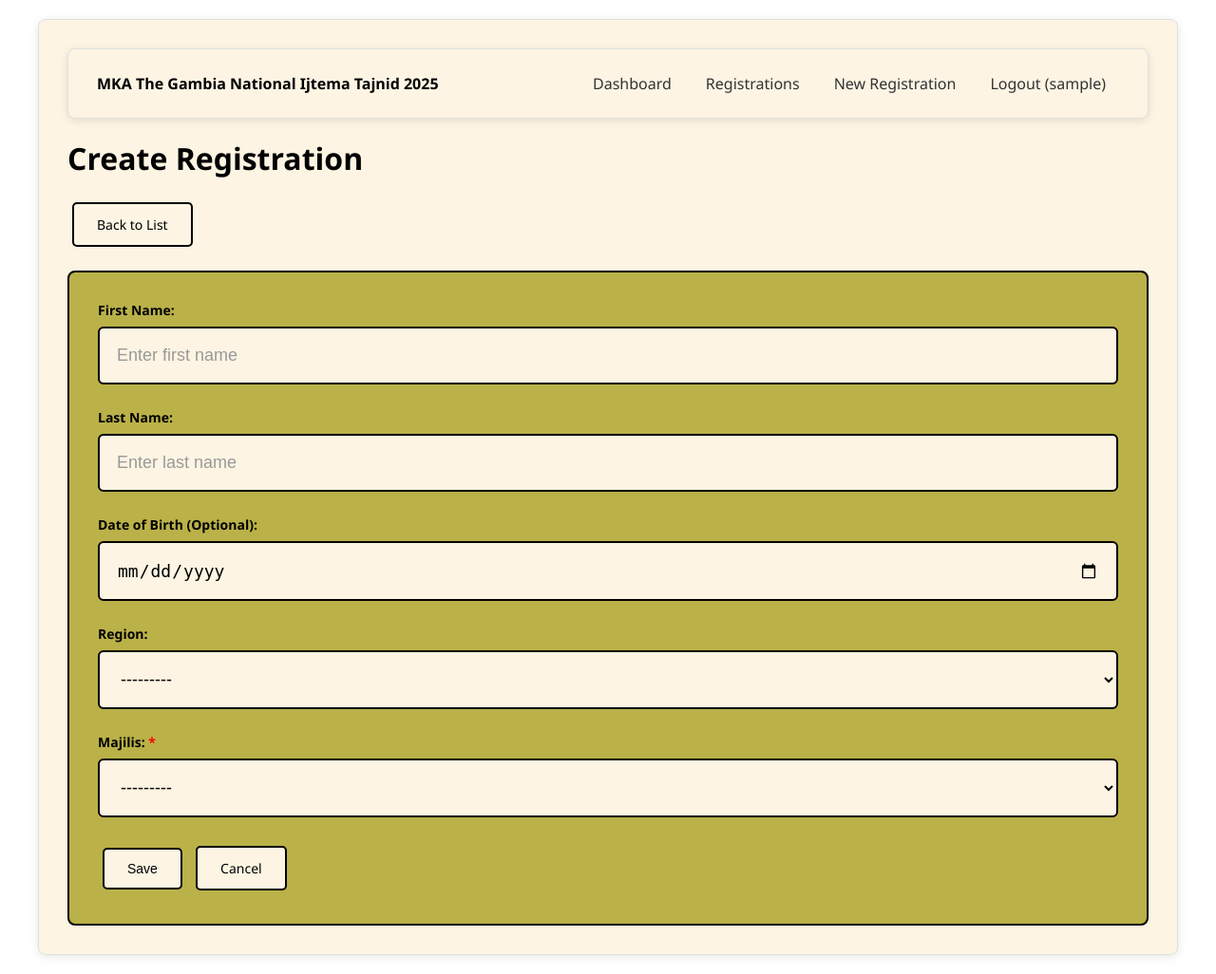
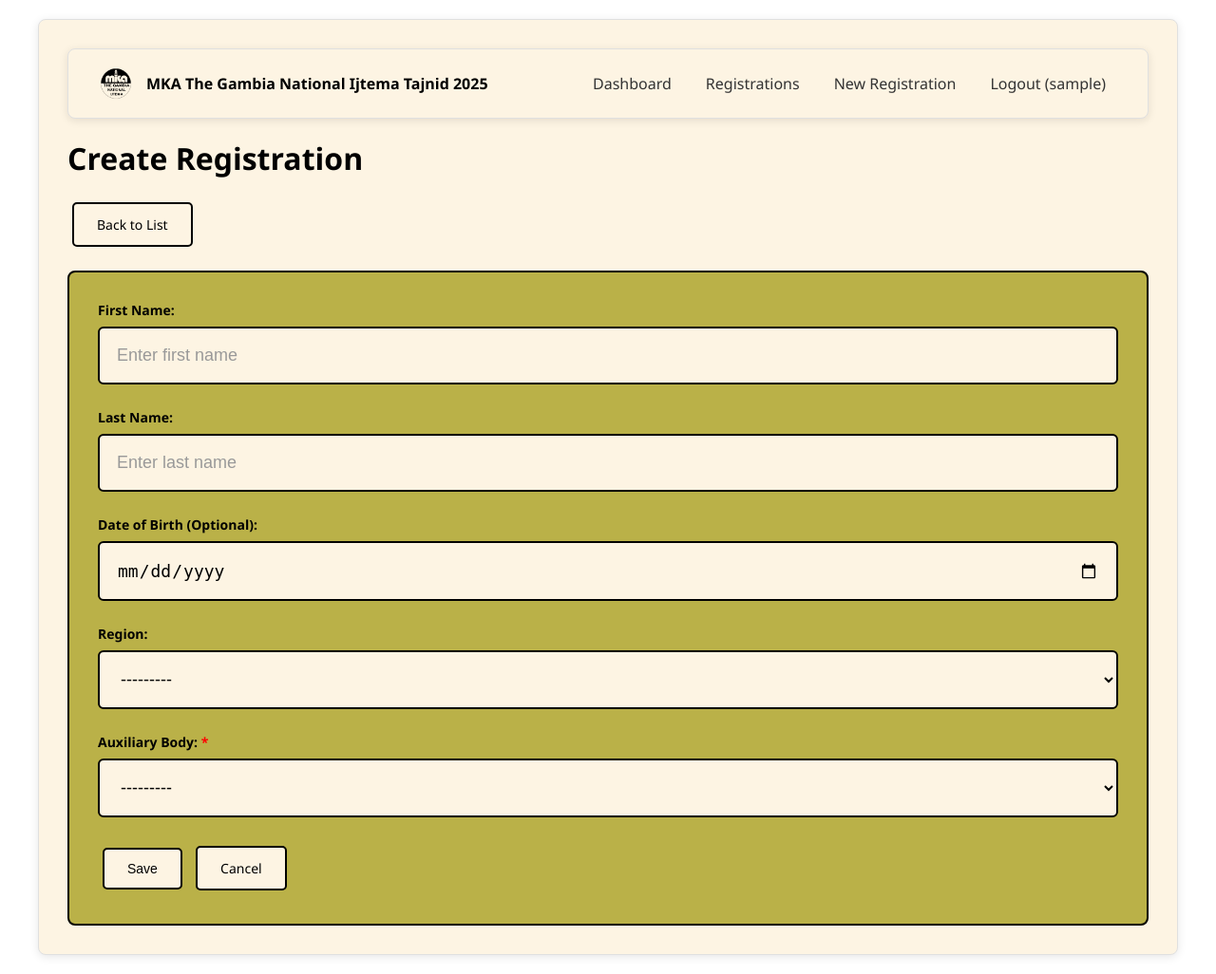
Before and after one commit to lonewolve24/mka_tajnid_2025, a Django app: page /registration/create/ in a window 1280 px wide. Shown: the whole page at 95% size. Run offline with Django 5.2, Linux system fonts and the light colour scheme; the visitor is signed in with stand-in values (Sample User, id 1).

Commit message:
Refactor registration model and forms to replace 'majilis' with 'auxiliary_body', update related views and templates for consistency. Enhance CSS for navbar and login page with logo integration, and add README for logo file guidelines.

```diff
--- a/static/css/style.css
+++ b/static/css/style.css
@@ -45,6 +45,20 @@ body {
     line-height: 1.3;
     flex: 0 1 auto;
     white-space: nowrap;
+    display: flex;
+    align-items: center;
+    gap: 12px;
+}
+
+.navbar-logo {
+    height: 40px;
+    width: 40px;
+    object-fit: contain;
+    flex-shrink: 0;
+}
+
+.navbar-brand-text {
+    line-height: 1.3;
 }
 
 .navbar-nav {
--- a/tagnid/admin.py
+++ b/tagnid/admin.py
@@ -4,8 +4,8 @@ from .models import Registration, Vitals
 
 @admin.register(Registration)
 class RegistrationAdmin(admin.ModelAdmin):
-    list_display = ['first_name', 'last_name', 'region', 'majilis', 'dob', 'age', 'created_at']
-    list_filter = ['region', 'majilis', 'created_at']
+    list_display = ['first_name', 'last_name', 'region', 'auxiliary_body', 'dob', 'age', 'created_at']
+    list_filter = ['region', 'auxiliary_body', 'created_at']
     search_fields = ['first_name', 'last_name']
     readonly_fields = ['age', 'created_at', 'updated_at']
     fieldsets = (
@@ -13,7 +13,7 @@ class RegistrationAdmin(admin.ModelAdmin):
             'fields': ('first_name', 'last_name', 'dob')
         }),
         ('Location & Organization', {
-            'fields': ('region', 'majilis')
+            'fields': ('region', 'auxiliary_body')
         }),
         ('Additional Information', {
             'fields': ('age', 'created_at', 'updated_at'),
--- a/tagnid/forms.py
+++ b/tagnid/forms.py
@@ -22,7 +22,7 @@ class CustomLoginForm(AuthenticationForm):
 class RegistrationForm(forms.ModelForm):
     class Meta:
         model = Registration
-        fields = ['first_name', 'last_name', 'dob', 'region', 'majilis']
+        fields = ['first_name', 'last_name', 'dob', 'region', 'auxiliary_body']
         widgets = {
             'first_name': forms.TextInput(attrs={
                 'class': 'form-control',
@@ -40,7 +40,7 @@ class RegistrationForm(forms.ModelForm):
             'region': forms.Select(attrs={
                 'class': 'form-control'
             }),
-            'majilis': forms.Select(attrs={
+            'auxiliary_body': forms.Select(attrs={
                 'class': 'form-control'
             }),
         }
@@ -50,7 +50,7 @@ class RegistrationForm(forms.ModelForm):
 
     def __init__(self, *args, **kwargs):
         super().__init__(*args, **kwargs)
-        self.fields['majilis'].required = True
+        self.fields['auxiliary_body'].required = True
         self.fields['dob'].required = False
 
 
--- a/tagnid/models.py
+++ b/tagnid/models.py
@@ -11,11 +11,11 @@ class Registration(models.Model):
         ('NBR1', 'NBR1'),
         ('NBR2', 'NBR2'),
         ('BANJUL_KOMBO', 'BANJUL KOMBO'),
-        ('FONI', 'Foni'),
+        ('FONI', 'FONI'),
     ]
 
-    MAJILIS_CHOICES = [
-        ('ATAFL', 'ATAFL'),
+    AUXILIARY_BODY_CHOICES = [
+        ('Atfal', 'Atfal'),
         ('Khuddam', 'Khuddam'),
         ('ANSAR', 'ANSAR'),
         ('GUEST', 'GUEST'),
@@ -25,7 +25,7 @@ class Registration(models.Model):
     last_name = models.CharField(max_length=100)
     dob = models.DateField(null=True, blank=True, verbose_name='Date of Birth')
     region = models.CharField(max_length=20, choices=REGION_CHOICES)
-    majilis = models.CharField(max_length=20, choices=MAJILIS_CHOICES)
+    auxiliary_body = models.CharField(max_length=20, choices=AUXILIARY_BODY_CHOICES, verbose_name='Auxiliary Body')
     created_at = models.DateTimeField(auto_now_add=True)
     updated_at = models.DateTimeField(auto_now=True)
 
--- a/tagnid/templates/tagnid/base.html
+++ b/tagnid/templates/tagnid/base.html
@@ -11,7 +11,10 @@
     <div class="container">
         {% if user.is_authenticated %}
         <nav class="navbar">
-            <a href="{% url 'tagnid:dashboard' %}" class="navbar-brand">MKA The Gambia National Ijtema Tajnid 2025</a>
+            <a href="{% url 'tagnid:dashboard' %}" class="navbar-brand">
+                <img src="{% static 'images/logo.png' %}" alt="MKA Logo" class="navbar-logo">
+                <span class="navbar-brand-text">MKA The Gambia National Ijtema Tajnid 2025</span>
+            </a>
             <ul class="navbar-nav">
                 <li><a href="{% url 'tagnid:dashboard' %}">Dashboard</a></li>
                 <li><a href="{% url 'tagnid:registration_list' %}">Registrations</a></li>
--- a/tagnid/templates/tagnid/login.html
+++ b/tagnid/templates/tagnid/login.html
@@ -9,7 +9,9 @@
 </head>
 <body>
     <div class="login-container">
-        <h1>Majilis Khuddamul Ahmadiyya The Gambia National Ijteam Tajnid 2025</h1>
+        <div class="login-logo">
+            <img src="{% static 'images/logo.png' %}" alt="MKA The Gambia Logo" class="logo-img">
+        </div>
 
         {% if messages %}
             <div class="messages">
--- a/tagnid/templates/tagnid/registration_detail.html
+++ b/tagnid/templates/tagnid/registration_detail.html
@@ -31,8 +31,8 @@
         <div class="detail-value">{{ registration.get_region_display }}</div>
     </div>
     <div class="detail-row">
-        <div class="detail-label">Majilis:</div>
-        <div class="detail-value">{{ registration.get_majilis_display }}</div>
+        <div class="detail-label">Auxiliary Body:</div>
+        <div class="detail-value">{{ registration.get_auxiliary_body_display }}</div>
     </div>
 </div>
 
--- a/tagnid/templates/tagnid/registration_form.html
+++ b/tagnid/templates/tagnid/registration_form.html
@@ -35,9 +35,9 @@
     </div>
 
     <div class="form-group">
-        <label for="{{ form.majilis.id_for_label }}">Majilis: <span style="color: red;">*</span></label>
-        {{ form.majilis }}
-        {{ form.majilis.errors }}
+        <label for="{{ form.auxiliary_body.id_for_label }}">Auxiliary Body: <span style="color: red;">*</span></label>
+        {{ form.auxiliary_body }}
+        {{ form.auxiliary_body.errors }}
     </div>
 
     <button type="submit" class="btn btn-success">Save</button>
--- a/tagnid/templates/tagnid/registration_list.html
+++ b/tagnid/templates/tagnid/registration_list.html
@@ -13,7 +13,7 @@
                 <th>First Name</th>
                 <th>Last Name</th>
                 <th>Region</th>
-                <th>Majilis</th>
+                <th>Auxiliary Body</th>
                 <th>Date of Birth</th>
                 <th>Age</th>
                 <th>Actions</th>
@@ -25,7 +25,7 @@
                 <td>{{ registration.first_name }}</td>
                 <td>{{ registration.last_name }}</td>
                 <td>{{ registration.get_region_display }}</td>
-                <td>{{ registration.get_majilis_display }}</td>
+                <td>{{ registration.get_auxiliary_body_display }}</td>
                 <td>{{ registration.dob|default:"Not provided" }}</td>
                 <td>{{ registration.age|default:"N/A" }}</td>
                 <td>
--- a/tagnid/views.py
+++ b/tagnid/views.py
@@ -54,12 +54,12 @@ def dashboard(request):
         count=Count('id')
     ).order_by('-count')
 
-    # Statistics by majilis
-    majilis_stats = Registration.objects.values('majilis').annotate(
+    # Statistics by auxiliary body
+    auxiliary_body_stats = Registration.objects.values('auxiliary_body').annotate(
         count=Count('id')
     ).order_by('-count')
 
-    # Get display names for regions and majilis
+    # Get display names for regions and auxiliary body
     region_data = []
     for stat in region_stats:
         region_data.append({
@@ -67,17 +67,17 @@ def dashboard(request):
             'count': stat['count']
         })
 
-    majilis_data = []
-    for stat in majilis_stats:
-        majilis_data.append({
-            'name': dict(Registration.MAJILIS_CHOICES).get(stat['majilis'], stat['majilis']),
+    auxiliary_body_data = []
+    for stat in auxiliary_body_stats:
+        auxiliary_body_data.append({
+            'name': dict(Registration.AUXILIARY_BODY_CHOICES).get(stat['auxiliary_body'], stat['auxiliary_body']),
             'count': stat['count']
         })
 
     return render(request, 'tagnid/dashboard.html', {
         'total_registrations': total_registrations,
         'region_stats': region_data,
-        'majilis_stats': majilis_data,
+        'auxiliary_body_stats': auxiliary_body_data,
     })
 
 
```
Also changed, not shown: other parts of static/css/style.css (+39 -4 lines), tagnid/service.py (+4 -4 lines), tagnid/templates/tagnid/dashboard.html (+6 -6 lines), static/images/README.md (added), static/images/logo.png (added), tagnid/migrations/0002_rename_majilis_to_auxiliary_body.py (added).
